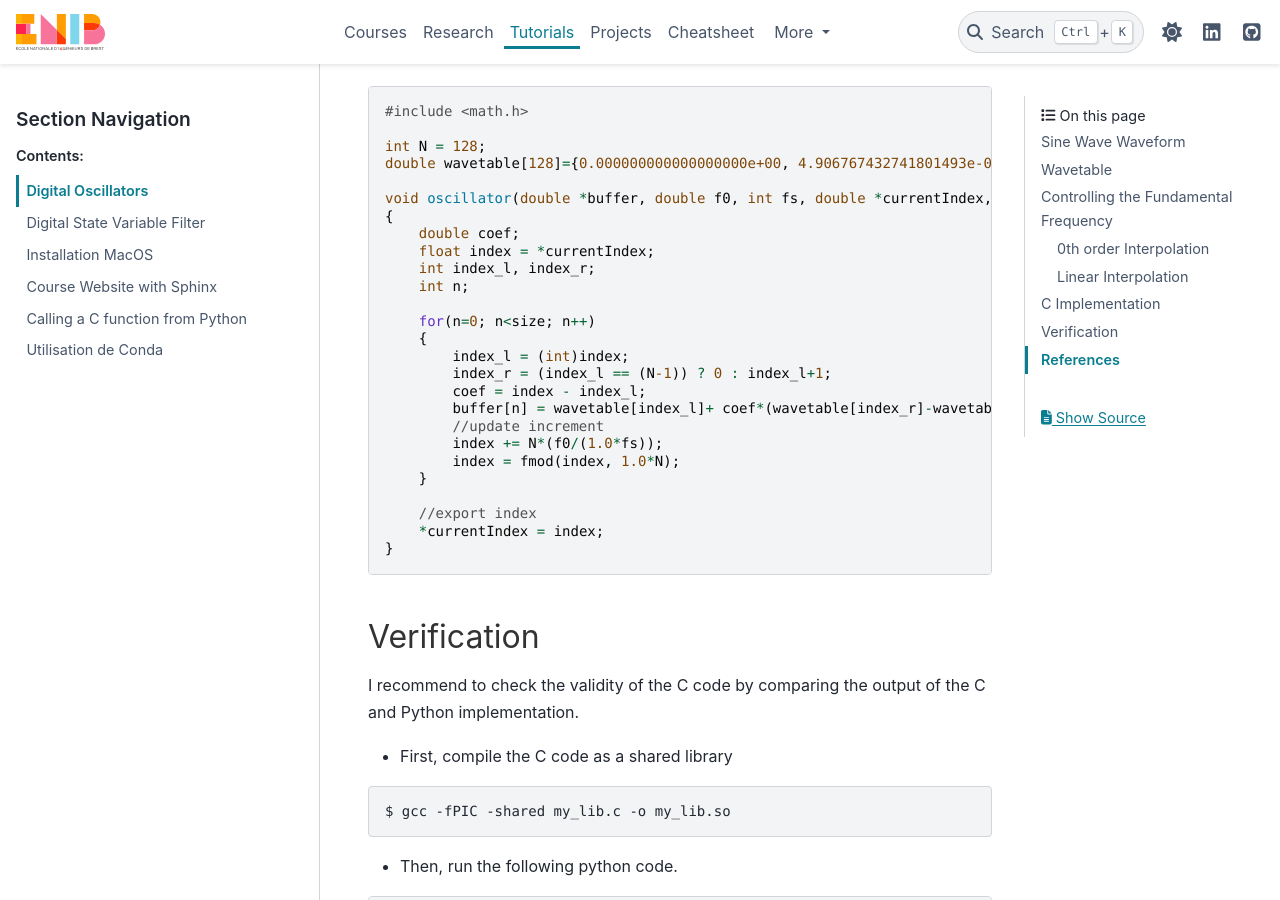
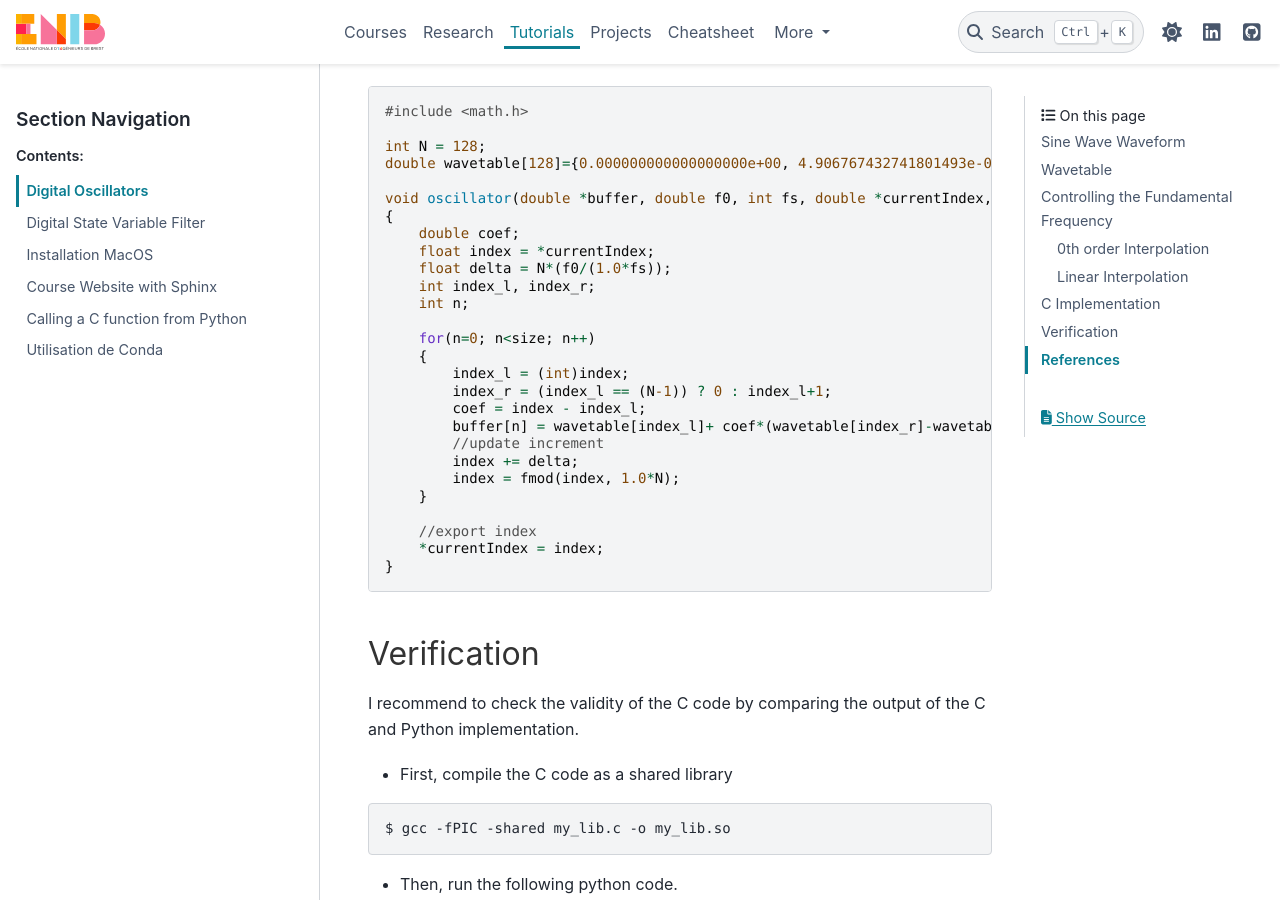
Before and after one commit to vincentchoqueuse/personal_website, a Sphinx documentation site: the page built from docs/source/tutorials/digital_oscillators.rst, in a window 1280 px wide and 900 px high, scrolled down 2071 px. Built offline with Sphinx 7.4.7 and the PyData theme 0.15.4, drawn with Linux system fonts in a browser that asks for light colours.

Commit message:
two tuto

```diff
--- a/docs/source/tutorials/digital_oscillators.rst
+++ b/docs/source/tutorials/digital_oscillators.rst
@@ -103,6 +103,7 @@ The following code shows a possible C implementation for the wavetable synthesiz
     {
         double coef;
         float index = *currentIndex;
+        float delta = N*(f0/(1.0*fs));
         int index_l, index_r;
         int n;
 
@@ -113,7 +114,7 @@ The following code shows a possible C implementation for the wavetable synthesiz
             coef = index - index_l;
             buffer[n] = wavetable[index_l]+ coef*(wavetable[index_r]-wavetable[index_l]);
             //update increment
-            index += N*(f0/(1.0*fs));
+            index += delta;
             index = fmod(index, 1.0*N);
         }
 
```
